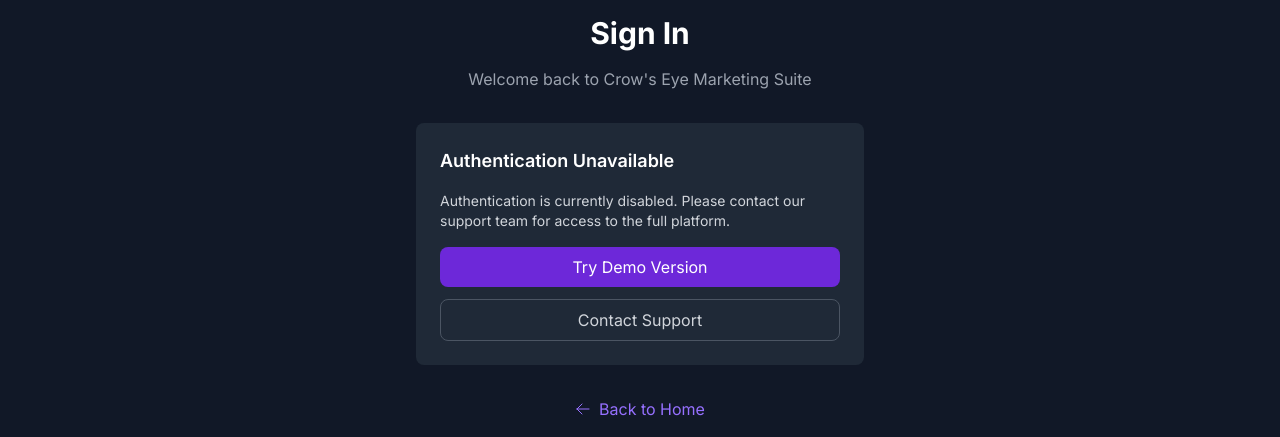
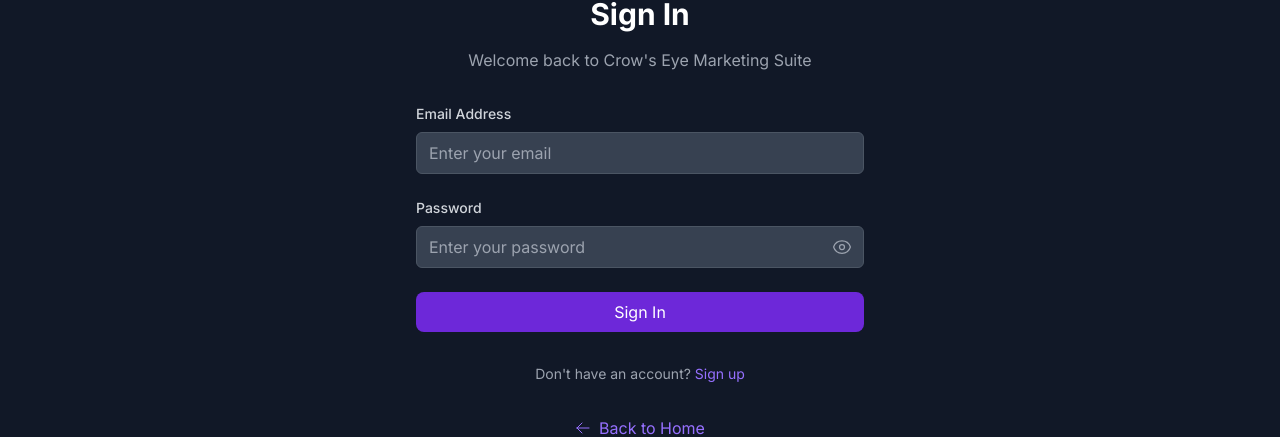
Before and after one commit to cj1101/CrowsEyeWebsite, a Next.js app: page /auth/signin in a window 1280 px wide. Shown: the part 246-683 px from the top of the page. Built offline with nearby package versions, Linux system fonts and the light colour scheme; no server answers.

Commit message:
URGENT FIX: Restore Firebase Authentication - removed demo account but kept real auth working

```diff
--- a/src/app/auth/signin/page.tsx
+++ b/src/app/auth/signin/page.tsx
@@ -1,10 +1,35 @@
 'use client';
 
-import React from 'react';
+import React, { useState } from 'react';
 import Link from 'next/link';
-import { ArrowLeftIcon } from '@heroicons/react/24/outline';
+import { ArrowLeftIcon, EyeIcon, EyeSlashIcon } from '@heroicons/react/24/outline';
+import { useAuth } from '@/contexts/AuthContext';
+import { useRouter } from 'next/navigation';
 
 export default function SignInPage() {
+  const [email, setEmail] = useState('');
+  const [password, setPassword] = useState('');
+  const [showPassword, setShowPassword] = useState(false);
+  const [isSubmitting, setIsSubmitting] = useState(false);
+  const { login, loading, error } = useAuth();
+  const router = useRouter();
+
+  const handleSubmit = async (e: React.FormEvent) => {
+    e.preventDefault();
+    setIsSubmitting(true);
+
+    try {
+      const result = await login(email, password);
+      if (result.success) {
+        // Redirect to dashboard on successful login
+        router.push('/dashboard');
+      }
+    } catch (err) {
+      console.error('Login error:', err);
+    } finally {
+      setIsSubmitting(false);
+    }
+  };
 
 
 
@@ -22,25 +47,80 @@
 
 
 
-        <div className="bg-gray-800 rounded-lg p-6 mb-6">
-          <h3 className="text-lg font-semibold text-white mb-4">Authentication Unavailable</h3>
-          <p className="text-gray-300 text-sm mb-4">
-            Authentication is currently disabled. Please contact our support team for access to the full platform.
+        {/* Login Form */}
+        <form onSubmit={handleSubmit} className="space-y-6">
+          {error && (
+            <div className="bg-red-600/20 border border-red-600/30 rounded-lg p-4">
+              <p className="text-red-200 text-sm">{error}</p>
+            </div>
+          )}
+
+          <div>
+            <label htmlFor="email" className="block text-sm font-medium text-gray-300 mb-2">
+              Email Address
+            </label>
+            <input
+              id="email"
+              type="email"
+              value={email}
+              onChange={(e) => setEmail(e.target.value)}
+              required
+              className="w-full px-3 py-2 bg-gray-700 border border-gray-600 rounded-md text-white placeholder-gray-400 focus:outline-none focus:ring-2 focus:ring-primary-500 focus:border-transparent"
+              placeholder="Enter your email"
+            />
+          </div>
+
+          <div>
+            <label htmlFor="password" className="block text-sm font-medium text-gray-300 mb-2">
+              Password
+            </label>
+            <div className="relative">
+              <input
+                id="password"
+                type={showPassword ? 'text' : 'password'}
+                value={password}
+                onChange={(e) => setPassword(e.target.value)}
+                required
+                className="w-full px-3 py-2 bg-gray-700 border border-gray-600 rounded-md text-white placeholder-gray-400 focus:outline-none focus:ring-2 focus:ring-primary-500 focus:border-transparent pr-10"
+                placeholder="Enter your password"
+              />
+              <button
+                type="button"
+                onClick={() => setShowPassword(!showPassword)}
+                className="absolute inset-y-0 right-0 pr-3 flex items-center text-gray-400 hover:text-gray-300"
+              >
+                {showPassword ? (
+                  <EyeSlashIcon className="h-5 w-5" />
+                ) : (
+                  <EyeIcon className="h-5 w-5" />
+                )}
+              </button>
+            </div>
+          </div>
+
+          <button
+            type="submit"
+            disabled={loading || isSubmitting}
+            className="w-full bg-primary-600 text-white px-4 py-2 rounded-lg hover:bg-primary-700 disabled:opacity-50 disabled:cursor-not-allowed flex items-center justify-center"
+          >
+            {loading || isSubmitting ? (
+              <>
+                <div className="animate-spin rounded-full h-4 w-4 border-b-2 border-white mr-2"></div>
+                Signing in...
+              </>
+            ) : (
+              'Sign In'
+            )}
+          </button>
+        </form>
+
+        <div className="text-center">
+          <p className="text-gray-400 text-sm">
+            Don't have an account?{' '}
+            <Link href="/auth/signup" className="text-primary-400 hover:text-primary-300">
+              Sign up
+            </Link>
           </p>
-          <div className="space-y-3">
-            <Link
-              href="/demo"
-              className="w-full bg-primary-600 text-white px-4 py-2 rounded-lg hover:bg-primary-700 inline-block text-center"
-            >
-              Try Demo Version
-            </Link>
-            <Link
-              href="/contact"
-              className="w-full border border-gray-600 text-gray-300 px-4 py-2 rounded-lg hover:bg-gray-700 inline-block text-center"
-            >
-              Contact Support
-            </Link>
-          </div>
         </div>
 
         <div className="text-center">
--- a/src/contexts/AuthContext.tsx
+++ b/src/contexts/AuthContext.tsx
@@ -1,6 +1,14 @@
 'use client';
 
-import React, { createContext, useContext, useState, useCallback } from 'react';
+import React, { createContext, useContext, useState, useCallback, useEffect } from 'react';
+import {
+  signInWithEmailAndPassword,
+  signInWithPopup,
+  signOut,
+  onAuthStateChanged,
+  User
+} from 'firebase/auth';
+import { auth, googleProvider } from '@/lib/firebase';
 
 // Mock user profile interface
 interface UserProfile {
@@ -23,6 +31,7 @@
   refreshUserProfile: () => Promise<void>;
   error: string | null;
   login: (email?: string, password?: string) => Promise<{ success: boolean; error?: string }>;
+  loginWithGoogle: () => Promise<{ success: boolean; error?: string }>;
   logout: () => Promise<void>;
   isAuthenticated: boolean;
 }
@@ -37,6 +46,7 @@
   refreshUserProfile: async () => {},
   error: null,
   login: async () => ({ success: false }),
+  loginWithGoogle: async () => ({ success: false }),
   logout: async () => {},
   isAuthenticated: false,
 });
@@ -55,28 +65,159 @@
 
 export const AuthProvider: React.FC<AuthProviderProps> = ({ children }) => {
   const [userProfile, setUserProfile] = useState<UserProfile | null>(null);
-  const [loading, setLoading] = useState(false);
+  const [loading, setLoading] = useState(true); // Start with loading true
   const [error, setError] = useState<string | null>(null);
   const [isAuthenticated, setIsAuthenticated] = useState(false); // Start logged out
 
-  // Mock login function - disabled for production
-  const login = useCallback(async (email?: string, _password?: string) => {
+  // Firebase auth state listener
+  useEffect(() => {
+    if (!auth) {
+      setLoading(false);
+      return;
+    }
+
+    const unsubscribe = onAuthStateChanged(auth, (user: User | null) => {
+      setLoading(true);
+
+      if (user) {
+        // User is signed in
+        const profile: UserProfile = {
+          id: user.uid,
+          email: user.email || '',
+          displayName: user.displayName || user.email?.split('@')[0] || 'User',
+          firstName: user.displayName?.split(' ')[0] || 'User',
+          lastName: user.displayName?.split(' ').slice(1).join(' ') || '',
+          avatar: user.photoURL || undefined,
+          plan: 'free', // Default plan, could be loaded from Firestore
+          createdAt: user.metadata.creationTime || new Date().toISOString(),
+          lastLoginAt: new Date().toISOString(),
+        };
+
+        setUserProfile(profile);
+        setIsAuthenticated(true);
+        setError(null);
+      } else {
+        // User is signed out
+        setUserProfile(null);
+        setIsAuthenticated(false);
+        setError(null);
+      }
+
+      setLoading(false);
+    });
+
+    // Cleanup subscription on unmount
+    return () => unsubscribe();
+  }, []);
+
+  // Firebase login function
+  const login = useCallback(async (email?: string, password?: string) => {
+    if (!auth) {
+      setError('Authentication service is not available');
+      return { success: false, error: 'Authentication service is not available' };
+    }
+
+    if (!email || !password) {
+      setError('Email and password are required');
+      return { success: false, error: 'Email and password are required' };
+    }
+
     try {
-      setError('Authentication is currently disabled. Please contact support for access.');
-      return { success: false, error: 'Authentication is currently disabled' };
-    } catch (error) {
-      const errorMessage = error instanceof Error ? error.message : 'Login failed';
+      setError(null);
+      setLoading(true);
+
+      const userCredential = await signInWithEmailAndPassword(auth, email, password);
+      const user = userCredential.user;
+
+      // Create user profile from Firebase user
+      const profile: UserProfile = {
+        id: user.uid,
+        email: user.email || '',
+        displayName: user.displayName || user.email?.split('@')[0] || 'User',
+        firstName: user.displayName?.split(' ')[0] || 'User',
+        lastName: user.displayName?.split(' ').slice(1).join(' ') || '',
+        avatar: user.photoURL || undefined,
+        plan: 'free', // Default plan
+        createdAt: user.metadata.creationTime || new Date().toISOString(),
+        lastLoginAt: new Date().toISOString(),
+      };
+
+      setUserProfile(profile);
+      setIsAuthenticated(true);
+
+      return { success: true };
+    } catch (error: any) {
+      let errorMessage = 'Login failed';
+
+      // Handle Firebase Auth errors
+      switch (error.code) {
+        case 'auth/user-not-found':
+          errorMessage = 'No account found with this email address';
+          break;
+        case 'auth/wrong-password':
+          errorMessage = 'Incorrect password';
+          break;
+        case 'auth/invalid-email':
+          errorMessage = 'Invalid email address';
+          break;
+        case 'auth/too-many-requests':
+          errorMessage = 'Too many failed attempts. Please try again later';
+          break;
+        default:
+          errorMessage = error.message || 'Login failed';
+      }
+
       setError(errorMessage);
       return { success: false, error: errorMessage };
+    } finally {
+      setLoading(false);
+    }
+      }, []);
+
+  // Google login function
+  const loginWithGoogle = useCallback(async () => {
+    if (!auth || !googleProvider) {
+      setError('Google authentication is not available');
+      return { success: false, error: 'Google authentication is not available' };
+    }
+
+    try {
+      setError(null);
+      setLoading(true);
+
+      const result = await signInWithPopup(auth, googleProvider);
+      const user = result.user;
+
+      // User profile will be set by the auth state listener
+      return { success: true };
+    } catch (error: any) {
+      let errorMessage = 'Google sign-in failed';
+
+      if (error.code === 'auth/popup-closed-by-user') {
+        errorMessage = 'Sign-in was cancelled';
+      } else if (error.code === 'auth/popup-blocked') {
+        errorMessage = 'Pop-up was blocked by the browser';
+      } else {
+        errorMessage = error.message || 'Google sign-in failed';
+      }
+
+      setError(errorMessage);
+      return { success: false, error: errorMessage };
+    } finally {
+      setLoading(false);
     }
   }, []);
 
-  // Logout function - properly clears all user data
+  // Firebase logout function
   const logout = useCallback(async () => {
     console.log('Logging out user...');
     setLoading(true);
 
     try {
+      if (auth) {
+        await signOut(auth);
+      }
+
       // Clear all user data
       setIsAuthenticated(false);
       setUserProfile(null);
@@ -109,6 +250,7 @@
     refreshUserProfile,
     error,
     login,
+    loginWithGoogle,
     logout,
     isAuthenticated,
   };
```
